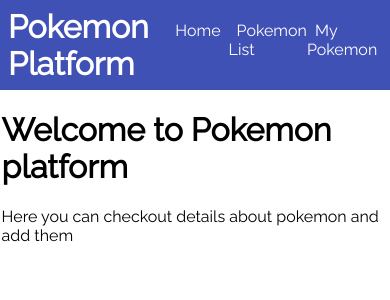
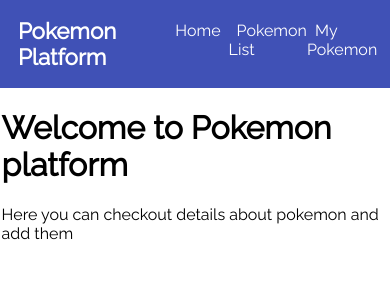
Before and after one commit to junaid1840/pokemon-platform, a React (Create React App) app: page / in a window 390 px wide. Shown: the top 300 px of the page. Built offline with nearby package versions, Linux system fonts and the light colour scheme.

Commit message:
Added a media query to control font size of header.

```diff
--- a/src/component/header/header.scss
+++ b/src/component/header/header.scss
@@ -2,6 +2,7 @@
 
 .header {
   display: flex;
+  justify-content: space-between;
   background: $blue;
   color: white;
 }
@@ -26,3 +27,14 @@
 .nav-list-item:hover {
   color: darkblue;
 }
+
+@media screen and (max-width: $max-width-sm) {
+  .logo {
+    font-size: 1.4rem;
+    padding: 0.8em;
+    font-weight: bold;
+  }
+  .redirect-details {
+    margin: 1.5em 0.5em;
+  }
+}
```
